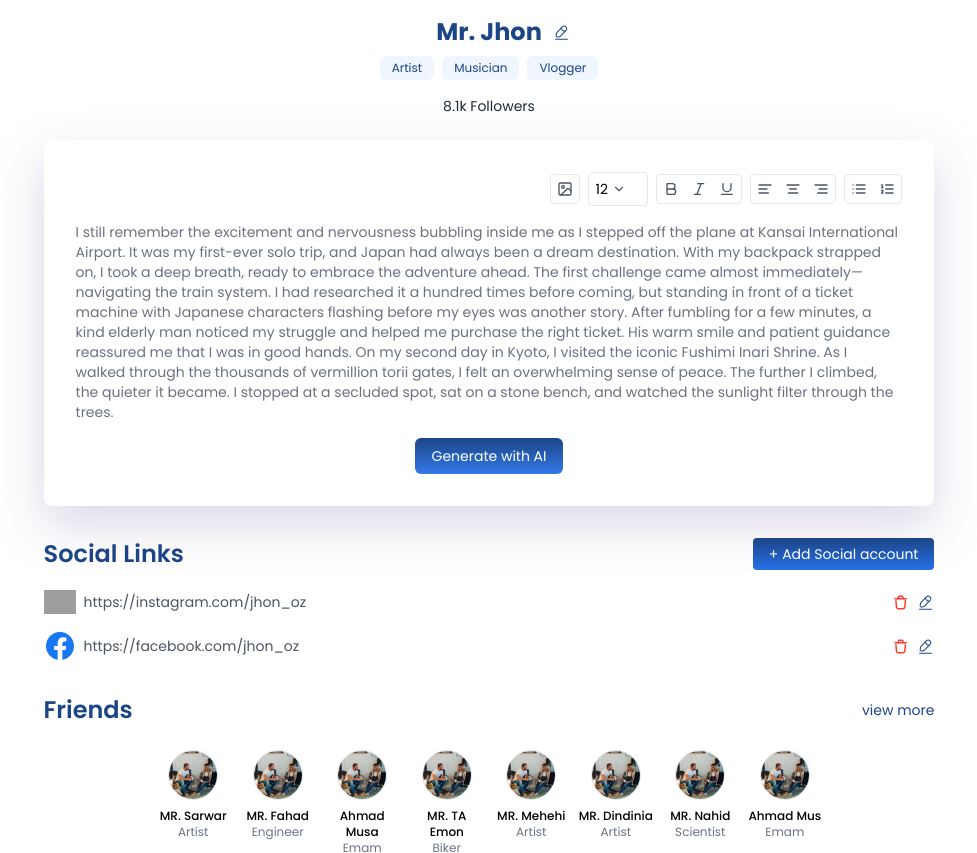
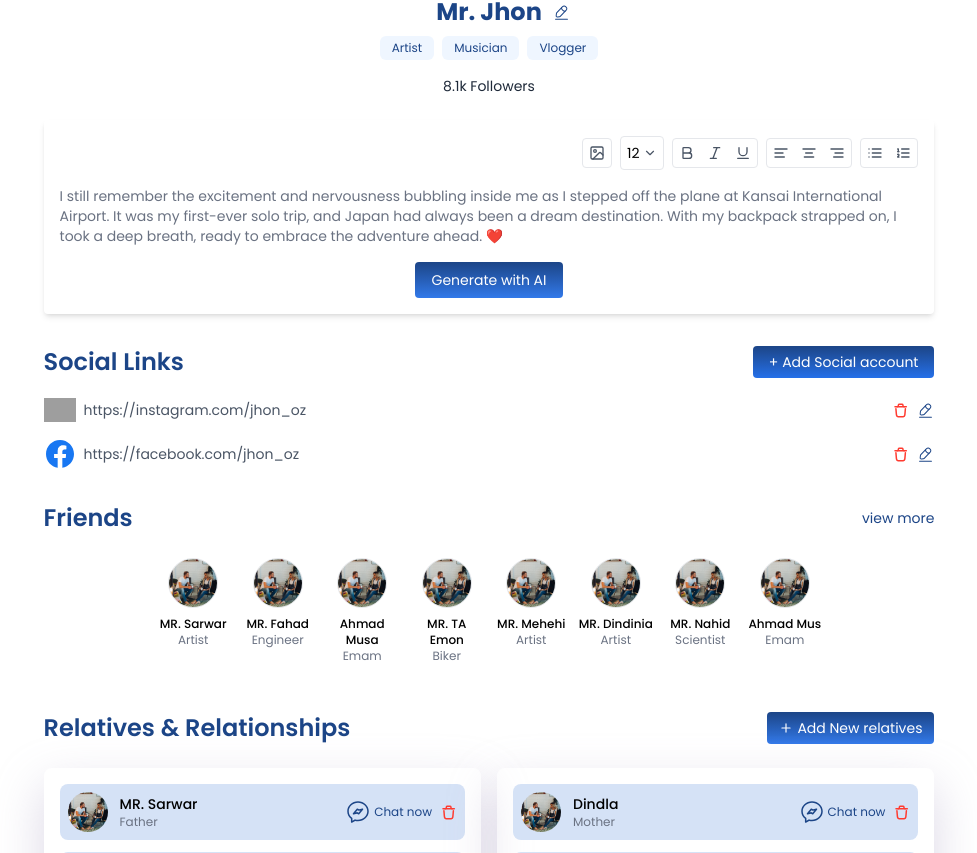
Before and after one commit to nurulla-hasan/emilioro-website, a Next.js app: page /profile in a window 1280 px wide. Shown: the part 447-1300 px from the top of the page, without its empty margins (151-1128 px from the left). Built offline with nearby package versions, Linux system fonts and the light colour scheme; grey boxes are pictures that could not be loaded.

Commit message:
profile section updated

```diff
--- a/src/app/friendRequest/[id]/page.jsx
+++ b/src/app/friendRequest/[id]/page.jsx
@@ -82,7 +82,7 @@ const RequestProfile = () => {
         ],
     }
 
-    const friend = profileData.friends.find(friend => friend.id === Number(id));
+    // const friend = profileData.friends.find(friend => friend.id === Number(id));
 
     return (
         <div className="lg:w-8/11 px-5 my-5 mx-auto">
--- a/src/app/profile/friends/page.jsx
+++ b/src/app/profile/friends/page.jsx
@@ -11,7 +11,7 @@ const Friends = () => {
 
     return (
         <div className="xl:w-8/11 lg:w-10/12 px-5 my-10 mx-auto">
-            <div className="w-full my-20">
+            <div className="w-full">
                 {/* Tabs */}
                 <div className="flex flex-col md:flex-row gap-5 justify-between items-center mb-8">
                     <div className="flex gap-8 *:text-sm *:font-semibold">
--- a/src/app/profile/page.jsx
+++ b/src/app/profile/page.jsx
@@ -1,6 +1,6 @@
 "use client"
 import { useState } from "react"
-import { Plus, Camera, Calendar } from "lucide-react"
+import { Plus, Camera } from "lucide-react"
 import TiptapEditor from "@/components/body/profile/editor/TiptapEditor";
 import Link from "next/link";
 import SocialAccountModal from "../../components/body/profile/modal/SocialAccountModal";
@@ -8,6 +8,7 @@ import AddEventModal from "../../components/body/profile/modal/AddEventModal";
 import EditEventModal from "../../components/body/profile/modal/EditEventModal";
 import DeleteConfirmationModal from "../../components/body/profile/modal/DeleteConfirmationModal";
 import AddRelativesModal from "../../components/body/profile/modal/AddRelativesModal";
+import ReportModal from "@/components/body/profile/modal/ReportModal";
 
 const ProfilePage = () => {
     const [isSocialAccountModalOpen, setIsSocialAccountModalOpen] = useState(false);
@@ -15,12 +16,13 @@ const ProfilePage = () => {
     const [isEditEventModalOpen, setIsEditEventModalOpen] = useState(false);
     const [isDeleteModalOpen, setIsDeleteModalOpen] = useState(false);
     const [addRelativesModal, setAddRelativesModal] = useState(false);
+    const [modal, setModal] = useState(false);
 
     const profileData = {
         profile: {
             name: "Mr. Jhon",
             username: "jhon_doe",
-            bio: "I still remember the excitement and nervousness bubbling inside me as I stepped off the plane at Kansai International Airport. It was my first-ever solo trip, and Japan had always been a dream destination. With my backpack strapped on, I took a deep breath, ready to embrace the adventure ahead. The first challenge came almost immediately—navigating the train system. I had researched it a hundred times before coming, but standing in front of a ticket machine with Japanese characters flashing before my eyes was another story. After fumbling for a few minutes, a kind elderly man noticed my struggle and helped me purchase the right ticket. His warm smile and patient guidance reassured me that I was in good hands. On my second day in Kyoto, I visited the iconic Fushimi Inari Shrine. As I walked through the thousands of vermillion torii gates, I felt an overwhelming sense of peace. The further I climbed, the quieter it became. I stopped at a secluded spot, sat on a stone bench, and watched the sunlight filter through the trees. 🧡",
+            bio: "I still remember the excitement and nervousness bubbling inside me as I stepped off the plane at Kansai International Airport. It was my first-ever solo trip, and Japan had always been a dream destination. With my backpack strapped on, I took a deep breath, ready to embrace the adventure ahead. ❤️",
             followers: 8.1,
             profile_picture: "/heroImage.png",
             cover_photo:
@@ -47,32 +49,6 @@ const ProfilePage = () => {
             { id: 7, name: "MR. Nahid", role: "Scientist", avatar: "/heroImage.png" },
             { id: 8, name: "Ahmad Mus", role: "Emam", avatar: "/heroImage.png" },
         ],
-        life_story: {
-            events: [
-                {
-                    title: "The Day I Graduated High School",
-                    date: "2 June 2015",
-                },
-                {
-                    title: "The Day I Graduated High School",
-                    date: "2 June 2015",
-                },
-                {
-                    title: "The Day I Graduated High School",
-                    date: "2 June 2015",
-                },
-                {
-                    title: "The Day I Graduated High School",
-                    date: "2 June 2015",
-                },
-                {
-                    title: "The Day I Graduated High School",
-                    date: "2 June 2015",
-                },
-            ],
-            story_text:
-                "I still remember the excitement and nervousness bubbling inside me as I stepped off the plane at Kansai International Airport. It was my first-ever solo trip, and Japan had always been a dream destination. With my backpack strapped on, I took a deep breath, ready to embrace the once-in-a-lifetime adventure...",
-        },
         relatives: [
             { name: "MR. Sarwar", relation: "Father", avatar: "/heroImage.png" },
             { name: "Mrs. Nahid", relation: "Grandma", avatar: "/heroImage.png" },
@@ -88,7 +64,7 @@ const ProfilePage = () => {
     }
 
     return (
-        <div className="xl:w-8/11 lg:w-10/12 px-5 my-10 mx-auto">
+        <div className="xl:w-8/11 lg:w-10/12 px-5 my-5 mx-auto">
             {/* Cover Photo */}
             <div className="relative rounded-lg overflow-hidden">
                 <img
@@ -111,7 +87,7 @@ const ProfilePage = () => {
                             className="w-20 h-20  rounded-full border-4 border-white object-cover"
                         />
                         <div className="text-center text-sm font-semibold">
-                            <h1>Father</h1>
+                            <h1 className="text-[#1C4587]">Father</h1>
                         </div>
                     </div>
                 </div>
@@ -135,7 +111,7 @@ const ProfilePage = () => {
                             className="w-20 h-20 rounded-full border-4 border-white object-cover"
                         />
                         <div className="text-center text-sm font-semibold">
-                            <h1>Mother</h1>
+                            <h1 className="text-[#1C4587]">Mother</h1>
                         </div>
                     </div>
                 </div>
@@ -147,9 +123,45 @@ const ProfilePage = () => {
                     <div className="relative">
                         <h1 className="text-2xl font-bold text-[#1C4587]">{profileData.profile.name}</h1>
 
+                        {/* only for profile owner */}
                         <Link className="absolute top-2 right-7" href="/profile/editProfile">
                             <img src="/edit.svg" alt="" />
                         </Link>
+                        {/* ------------------- */}
+
+
+                        {/* if request A friend */}
+                        <div className="hidden">
+                            <div className="flex gap-3 items-center justify-center mt-2">
+                                <button className="border border-[#1C4587] text-[#1C4587] gap-1 flex items-center bg-white text-xs px-2 py-0.5 rounded-sm"> Reject
+                                </button>
+                                <button className="bg-gradient-to-b from-[#1C4587] to-[#3279EA] gap-1 flex items-center text-white text-xs px-2 py-[3px] rounded-sm">
+                                    Accept
+                                </button>
+                                <img
+                                    onClick={() => setModal(true)}
+                                    className="w-5 h-5 cursor-pointer"
+                                    src="/requestMenu.svg"
+                                    alt=""
+                                />
+                            </div>
+                        </div>
+                        {/* --------------- */}
+
+
+                        {/* only for not friend profile view */}
+                        <div className="hidden">
+                            <div className="flex gap-3 items-center justify-center mt-2">
+                                <button className="border border-[#1C4587] text-[#1C4587] gap-1 flex items-center bg-white text-xs px-2 py-0.5 rounded-sm"> Follow
+                                </button>
+                                <button className="bg-gradient-to-b from-[#1C4587] to-[#3279EA] gap-1 flex items-center text-white text-xs px-2 py-[3px] rounded-sm">
+                                    Add Friend
+                                </button>
+                            </div>
+                        </div>
+                        {/* --------------- */}
+
+
                         <div className="flex gap-2 mt-2">
                             {profileData.profile.tags.map((tag, index) => (
                                 <span key={index} className="bg-blue-50 text-[#1C4587] text-xs px-3 py-1 rounded-md">
@@ -162,13 +174,21 @@ const ProfilePage = () => {
 
                 <div className="mt-4 flex flex-col justify-center items-center text-center">
                     <p className="text-gray-800 text-sm">{profileData.profile.followers}k Followers</p>
-                    {/* <p className="text-md text-gray-500 text-xs w- mt-2">{profileData.profile.bio}</p> */}
                 </div>
 
-                <div className="rounded-lg shadow-[0px_19px_48px_1px_#CFC9DDB2] p-4 mt-6">
+                <div className="mt-6">
                     <div>
-                        {/* Text Editor Toolbar */}
-                        <TiptapEditor />
+                        {/* Only for profile owner */}
+                        <div className="shadow-md rounded-sm">
+                            <TiptapEditor bio={profileData.profile.bio} />
+                        </div>
+
+                        {/* for others profile */}
+                        <div className="hidden">
+                            <p className="text-md text-gray-500 text-sm w-4/5 text-center mx-auto mt-2">{profileData.profile.bio}
+                            </p>
+                        </div>
+                        {/* ------------- */}
                     </div>
                 </div>
             </div>
@@ -321,7 +341,7 @@ const ProfilePage = () => {
                         {/* Left column - Relatives */}
                         <div className="space-y-3 shadow-[0px_19px_48px_1px_#CFC9DDB2] p-4 rounded-lg">
                             {profileData.relatives.map((relative, index) => (
-                                <div key={index} className="flex justify-between items-center bg-[#D5E2F6] p-3 rounded-lg">
+                                <div key={index} className="flex justify-between items-center bg-[#D5E2F6] p-2 rounded-lg">
                                     <div className="flex items-center gap-3">
                                         <img
                                             src={
@@ -355,7 +375,7 @@ const ProfilePage = () => {
                         {/* Right column - Extended Relatives */}
                         <div className="space-y-3 shadow-[0px_19px_48px_1px_#CFC9DDB2] p-4 rounded-lg">
                             {profileData.extended_relatives.map((relative, index) => (
-                                <div key={index} className="flex justify-between items-center bg-[#D5E2F6] p-3 rounded-lg">
+                                <div key={index} className="flex justify-between items-center bg-[#D5E2F6] p-2 rounded-lg">
                                     <div className="flex items-center gap-3">
                                         <img
                                             src={
@@ -410,6 +430,8 @@ const ProfilePage = () => {
 
             {/* Add Relative Modal */}
             <AddRelativesModal isOpen={addRelativesModal} onClose={() => setAddRelativesModal(false)} />
+
+            <ReportModal isOpen={modal} onClose={() => setModal(false)} />
         </div>
     )
 }
--- a/src/components/body/profile/editor/TiptapEditor.jsx
+++ b/src/components/body/profile/editor/TiptapEditor.jsx
@@ -18,8 +18,8 @@ import {
   ChevronDown,
 } from "lucide-react"
 
-const TiptapEditor = () => {
-  const initialContent = "I still remember the excitement and nervousness bubbling inside me as I stepped off the plane at Kansai International Airport. It was my first-ever solo trip, and Japan had always been a dream destination. With my backpack strapped on, I took a deep breath, ready to embrace the adventure ahead. The first challenge came almost immediately—navigating the train system. I had researched it a hundred times before coming, but standing in front of a ticket machine with Japanese characters flashing before my eyes was another story. After fumbling for a few minutes, a kind elderly man noticed my struggle and helped me purchase the right ticket. His warm smile and patient guidance reassured me that I was in good hands. On my second day in Kyoto, I visited the iconic Fushimi Inari Shrine. As I walked through the thousands of vermillion torii gates, I felt an overwhelming sense of peace. The further I climbed, the quieter it became. I stopped at a secluded spot, sat on a stone bench, and watched the sunlight filter through the trees.";
+const TiptapEditor = ({ bio }) => {
+  const initialContent = bio;
 
   const [fontSize, setFontSize] = useState("12")
   const [showFontSizes, setShowFontSizes] = useState(false)
@@ -60,7 +60,7 @@ const TiptapEditor = () => {
         {/* Font Size Dropdown */}
         <div className="relative">
           <button
-            className="flex items-center gap-1 p-1.5 rounded hover:bg-gray-100 border border-gray-200 min-w-[60px]"
+            className="flex items-center gap-1 p-1.5 rounded hover:bg-gray-100 border border-gray-200"
             onClick={() => setShowFontSizes(!showFontSizes)}
           >
             <span className="text-sm">{fontSize}</span>
@@ -151,7 +151,7 @@ const TiptapEditor = () => {
 
       {/* Button */}
       <div className="flex justify-center mt-4">
-        <button className="bg-gradient-to-b from-[#1C4587] to-[#3279EA] text-white text-sm px-4 py-2 rounded-md hover:opacity-90 transition-opacity">
+        <button className="bg-gradient-to-b from-[#1C4587] to-[#3279EA] text-white text-sm px-4 py-2 rounded-sm hover:opacity-90 transition-opacity">
           Generate with AI
         </button>
       </div>
--- a/src/components/body/profile/friends/MyFriendList.jsx
+++ b/src/components/body/profile/friends/MyFriendList.jsx
@@ -4,15 +4,15 @@ import Link from "next/link"
 
 const MyFriendList = ({ searchTerm = "" }) => {
     const friends = [
-        { id: 1, name: "MR. Sarwar", role: ["Artist", "Actor", "Teacher"], avatar: "/heroImage.png" },
-        { id: 2, name: "MR. Fahad", role: ["Artist", "Actor", "Teacher"], avatar: "/heroImage.png" },
-        { id: 3, name: "Ahmad musa", role: ["Artist", "Actor", "Teacher"], avatar: "/heroImage.png" },
-        { id: 4, name: "MR. TA Emon", role: ["Artist", "Actor", "Teacher"], avatar: "/heroImage.png" },
-        { id: 5, name: "MR. Mehedi", role: ["Artist", "Actor", "Teacher"], avatar: "/heroImage.png" },
-        { id: 6, name: "MR. Dindinia", role: ["Artist", "Actor", "Teacher"], avatar: "/heroImage.png" },
-        { id: 7, name: "MR. Nahid", role: ["Artist", "Actor", "Teacher"], avatar: "/heroImage.png" },
-        { id: 8, name: "MR. Fahad", role: ["Artist", "Actor", "Teacher"], avatar: "/heroImage.png" },
-        { id: 9, name: "MR. Sarwar", role: ["Artist", "Actor", "Teacher"], avatar: "/heroImage.png" },
+        { id: 1, name: "MR. Sarwar", role: ["Artist", "Actor", "Teacher"], avatar: "/avatar.png" },
+        { id: 2, name: "MR. Fahad", role: ["Artist", "Actor", "Teacher"], avatar: "/avatar.png" },
+        { id: 3, name: "Ahmad musa", role: ["Artist", "Actor", "Teacher"], avatar: "/avatar.png" },
+        { id: 4, name: "MR. TA Emon", role: ["Artist", "Actor", "Teacher"], avatar: "/avatar.png" },
+        { id: 5, name: "MR. Mehedi", role: ["Artist", "Actor", "Teacher"], avatar: "/avatar.png" },
+        { id: 6, name: "MR. Dindinia", role: ["Artist", "Actor", "Teacher"], avatar: "/avatar.png" },
+        { id: 7, name: "MR. Nahid", role: ["Artist", "Actor", "Teacher"], avatar: "/avatar.png" },
+        { id: 8, name: "MR. Fahad", role: ["Artist", "Actor", "Teacher"], avatar: "/avatar.png" },
+        { id: 9, name: "MR. Sarwar", role: ["Artist", "Actor", "Teacher"], avatar: "/avatar.png" },
     ]
 
     // Filter friends based on search term
```
Also changed, not shown: src/components/body/profile/modal/ReportModal.jsx (+6 -4 lines).
